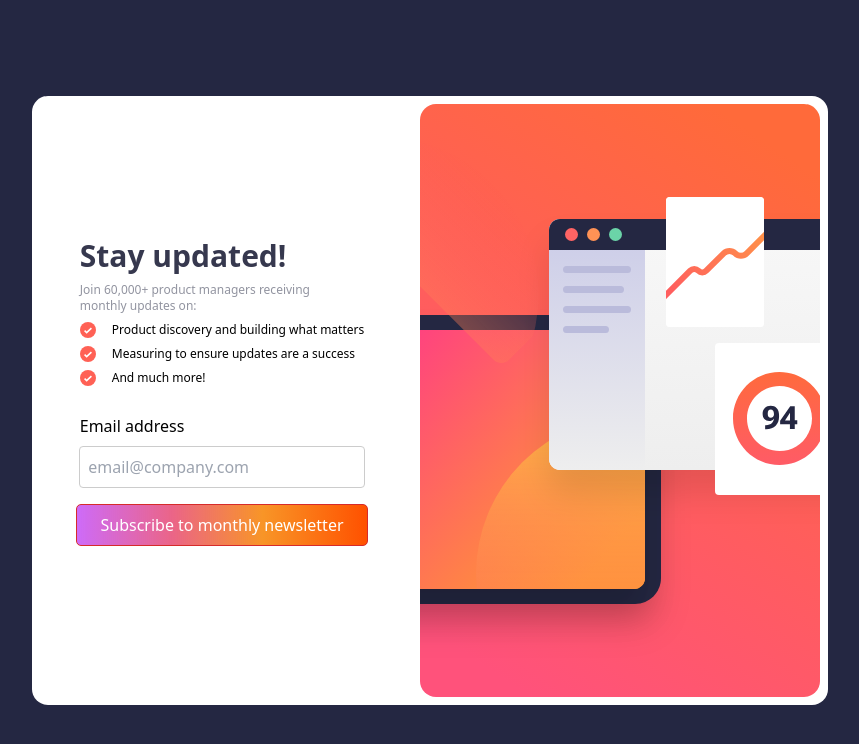
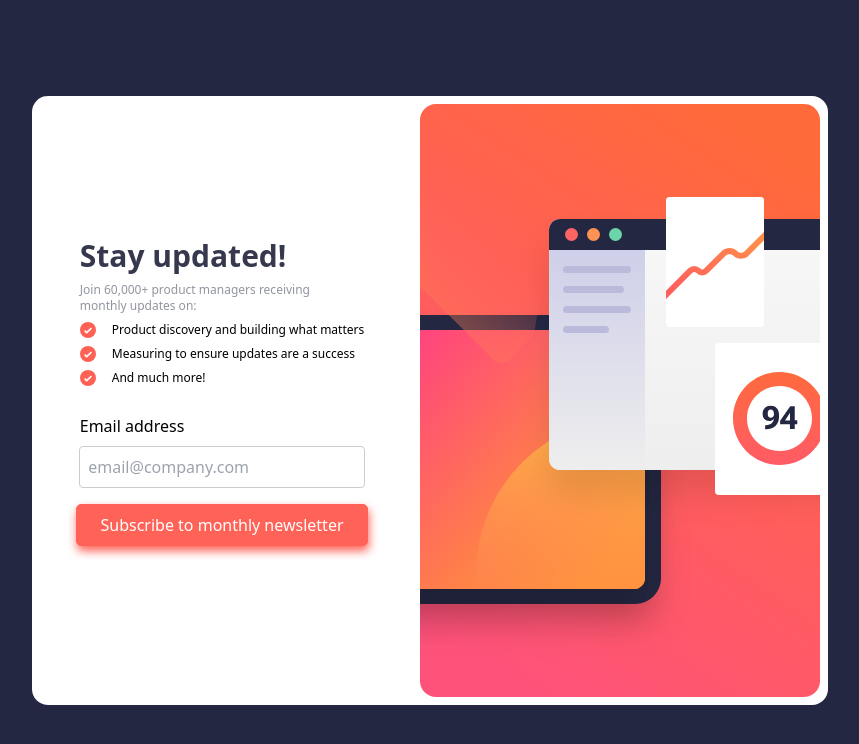
Before and after one commit to Erudite885/newslettersignup, a React (Vite) app: page / in a window 1280 px wide. In both pictures the pointer is over the button "Subscribe to monthly newsletter". Shown: the top 744 px of the page, without its empty margins (210-1069 px from the left). Built offline with nearby package versions, Linux system fonts and the light colour scheme.

Commit message:
button color fix

```diff
--- a/src/components/UI/Button.module.css
+++ b/src/components/UI/Button.module.css
@@ -1,5 +1,5 @@
 .button {
-    background-color: hsl(234, 29%, 20%);
+    background-color: hsl(234, 29%, 20%) !important;
     color: white;
     font-family: system-ui, -apple-system, BlinkMacSystemFont, 'Segoe UI', Roboto, Oxygen, Ubuntu, Cantarell, 'Open Sans', 'Helvetica Neue', sans-serif;
     font-size: medium;
@@ -7,12 +7,14 @@
     border-radius: 5px;
     padding: 8px 0;
     cursor: pointer;
+    border: rgb(36, 39, 66);
 }
 
 .button:hover,
 .button:active {
-    background: linear-gradient(90deg, rgba(205, 105, 248, 0.99)0%, rgba(230, 65, 107, 0.81)33%, rgba(248, 149, 39, 1)64%, rgba(255, 81, 0, 1)100%);
-    border: 1px solid #d62b2b;
+    background: hsl(4, 100%, 67%) !important;
+    border: 1px solid #ff6257;
+    box-shadow: 1px 5px 10px hsl(4, 100%, 67%);
 }
 
 .button:focus {
```
